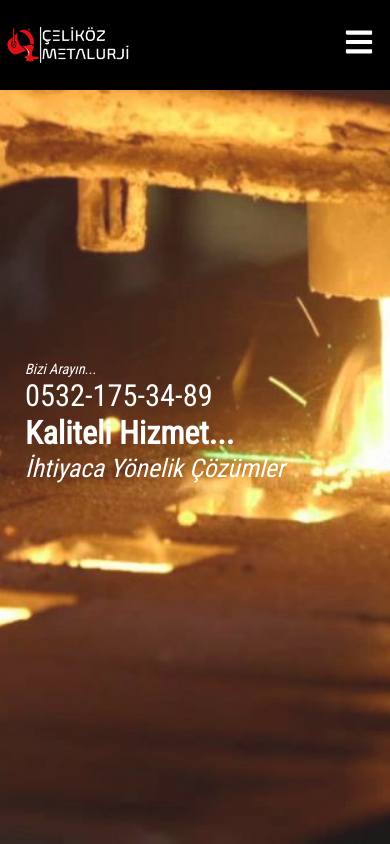
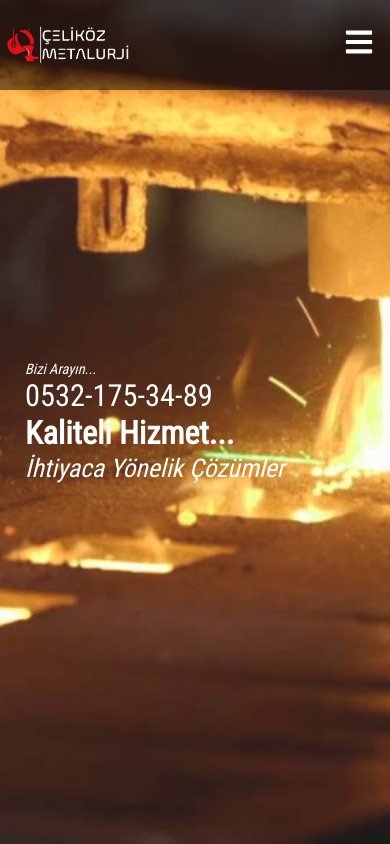
Before and after one commit to hkankyilmaz/fmetal, a React (Create React App) app: page / in a window 390 px wide. Shown: the top 844 px of the page. Built offline with nearby package versions, Linux system fonts and the light colour scheme; a web font is replaced by a local one.

Commit message:
some fixes

```diff
--- a/src/componenets/navbar/style.css
+++ b/src/componenets/navbar/style.css
@@ -9,7 +9,7 @@
   z-index: 11;
   transition: 0.3s ease-in;
   overflow: hidden;
-  background-color: rgba(0, 0, 0, 1);
+  background-color: rgba(0, 0, 0, 0.5);
 
   transition: all 0.3s ease-in-out;
 }
@@ -110,7 +110,7 @@ h1 .span-two {
 @media screen and (max-width: 940px) {
   .header {
     max-width: 100%;
-    background-color: rgba(0, 0, 0, 1);
+    background-color: rgba(0, 0, 0, 0.5);
   }
 
   .header .navbar {
```
Also changed, not shown: src/images/kırmızı-beyaz.png, src/images/kırmızı-siyah.png.
